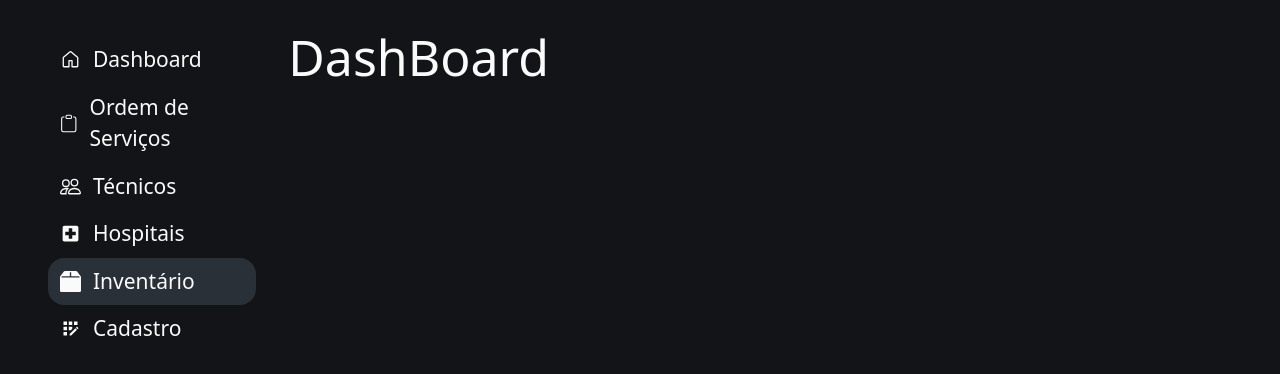
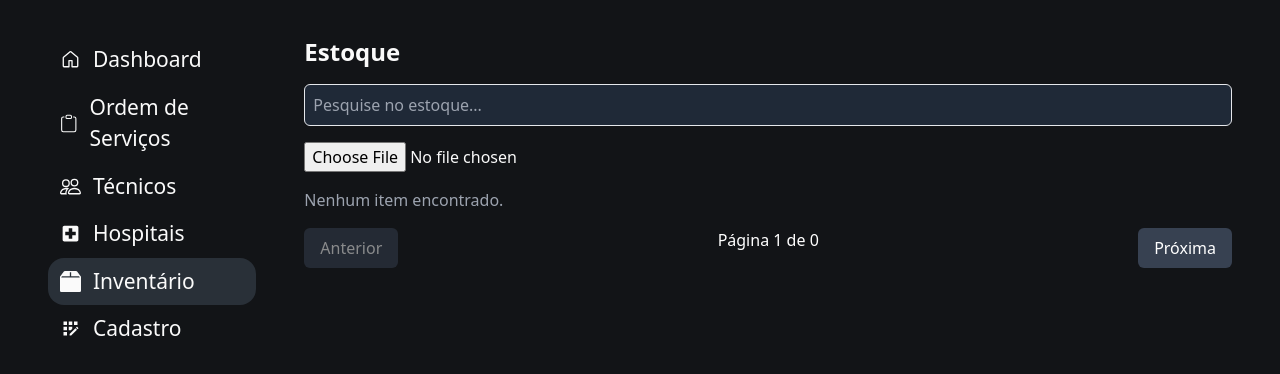
Before and after one commit to Lipao12/dashboard, a React (Vite) app: page / in a window 1280 px wide. Both pictures are taken after a click on the button "Inventário". Shown: the top 374 px of the page. Built offline with nearby package versions, Linux system fonts and the light colour scheme.

Commit message:
the func of stock, creating paging to show all the products (maybe do this on others)

```diff
--- a/src/App.tsx
+++ b/src/App.tsx
@@ -3,6 +3,7 @@ import { OSProvider } from "./context/OSContext";
 import { DashBoard } from "./pages";
 import { HospitalShower } from "./pages/hospital-page";
 import { OSshower } from "./pages/os-page";
+import { StockShower } from "./pages/prod-stock";
 import { RegisterIndex } from "./pages/register-page";
 import { TechnicianShower } from "./pages/technician-page";
 import { SideBar } from "./sidebar";
@@ -24,6 +25,8 @@ export function App() {
         return <TechnicianShower />;
       case "hospital":
         return <HospitalShower />;
+      case "inventary":
+        return <StockShower />;
       case "register":
         return (
           <OSProvider>
--- /dev/null
+++ b/src/pages/prod-stock/components/table.tsx
@@ -0,0 +1,55 @@
+import React from "react";
+
+interface TableProps {
+  items: any[];
+}
+
+export const Table: React.FC<TableProps> = ({ items }) => {
+  const columnsToRemove = [
+    "Part Number",
+    "Categoria",
+    "Sub categoria",
+    "Localização",
+    "Status",
+    "IPI",
+    "Valor Venda R$",
+    "Valor Total Venda R$",
+  ];
+
+  // Função que filtra as colunas removidas
+  const filterColumns = (data: any) => {
+    return Object.keys(data).filter((key) => !columnsToRemove.includes(key));
+  };
+
+  return (
+    <div className="overflow-x-auto border border-gray-600 rounded-xl">
+      <table className="min-w-full table-auto bg-[#1C2126] text-gray-300 shadow-md">
+        <thead>
+          <tr>
+            {/* Renderiza cabeçalhos, exceto as colunas removidas */}
+            {filterColumns(items[0]).map((key) => (
+              <th key={key} className="p-4 text-left">
+                {key}
+              </th>
+            ))}
+          </tr>
+        </thead>
+        <tbody>
+          {items.map((item, index) => (
+            <tr
+              key={index}
+              className="border-b border-gray-600 hover:bg-gray-700"
+            >
+              {/* Renderiza os valores, exceto as colunas removidas */}
+              {filterColumns(item).map((key) => (
+                <td key={key} className="p-4">
+                  {item[key]}
+                </td>
+              ))}
+            </tr>
+          ))}
+        </tbody>
+      </table>
+    </div>
+  );
+};
--- /dev/null
+++ b/src/pages/prod-stock/index.tsx
@@ -0,0 +1,120 @@
+import { ChangeEvent, useEffect, useState } from "react";
+import * as XLSX from "xlsx";
+import { Table } from "./components/table";
+
+export const StockShower = () => {
+  const [data, setData] = useState<any[]>([]); // Armazena os dados do XLS
+  const [searchTerm, setSearchTerm] = useState<string>("");
+  const [debouncedSearchTerm, setDebouncedSearchTerm] =
+    useState<string>(searchTerm);
+
+  // Estados para controlar a paginação
+  const [currentPage, setCurrentPage] = useState(1);
+  const itemsPerPage = 10; // Número de itens por página
+
+  useEffect(() => {
+    const handler = setTimeout(() => {
+      setDebouncedSearchTerm(searchTerm);
+    }, 300);
+
+    return () => {
+      clearTimeout(handler);
+    };
+  }, [searchTerm]);
+
+  // Função para carregar o arquivo XLS
+  const handleFileUpload = (e: ChangeEvent<HTMLInputElement>) => {
+    const file = e.target.files?.[0];
+    if (file) {
+      const reader = new FileReader();
+      reader.onload = (event) => {
+        const data = new Uint8Array(event.target?.result as ArrayBuffer);
+        const workbook = XLSX.read(data, { type: "array" });
+        const sheetName = workbook.SheetNames[0];
+        const sheet = workbook.Sheets[sheetName];
+        const jsonData = XLSX.utils.sheet_to_json(sheet);
+        setData(jsonData as any[]);
+      };
+      reader.readAsArrayBuffer(file);
+    }
+  };
+
+  // Filtragem dos itens
+  const filteredData = data.filter((item) => {
+    if (debouncedSearchTerm === "") return true;
+    return Object.values(item).some((val) =>
+      String(val).toLowerCase().includes(debouncedSearchTerm.toLowerCase())
+    );
+  });
+
+  // Paginação
+  const indexOfLastItem = currentPage * itemsPerPage;
+  const indexOfFirstItem = indexOfLastItem - itemsPerPage;
+  const currentItems = filteredData.slice(indexOfFirstItem, indexOfLastItem);
+
+  const totalPages = Math.ceil(filteredData.length / itemsPerPage);
+
+  // Handlers para navegação da página
+  const nextPage = () => {
+    if (currentPage < totalPages) setCurrentPage((prev) => prev + 1);
+  };
+
+  const prevPage = () => {
+    if (currentPage > 1) setCurrentPage((prev) => prev - 1);
+  };
+
+  return (
+    <div className="p-4">
+      <h1 className="text-2xl font-bold mb-4">Estoque</h1>
+
+      {/* Campo de busca */}
+      <input
+        type="text"
+        placeholder="Pesquise no estoque..."
+        aria-label="Pesquisar estoque"
+        className="w-full mb-4 p-2 border rounded-md bg-gray-800 text-white"
+        value={searchTerm}
+        onChange={(e) => setSearchTerm(e.target.value)}
+      />
+
+      {/* Upload do arquivo XLS */}
+      <label>
+        {""}
+        <input
+          type="file"
+          accept=".xlsx, .xls"
+          onChange={handleFileUpload}
+          className="mb-4"
+        />
+      </label>
+
+      {/* Tabela de resultados */}
+      {currentItems.length === 0 ? (
+        <p className="text-gray-400">Nenhum item encontrado.</p>
+      ) : (
+        <Table items={currentItems} />
+      )}
+
+      {/* Botões de paginação */}
+      <div className="flex justify-between mt-4">
+        <button
+          onClick={prevPage}
+          disabled={currentPage === 1}
+          className="px-4 py-2 bg-gray-700 text-white rounded-md disabled:opacity-50"
+        >
+          Anterior
+        </button>
+        <span className="text-white">
+          Página {currentPage} de {totalPages}
+        </span>
+        <button
+          onClick={nextPage}
+          disabled={currentPage === totalPages}
+          className="px-4 py-2 bg-gray-700 text-white rounded-md disabled:opacity-50"
+        >
+          Próxima
+        </button>
+      </div>
+    </div>
+  );
+};
--- a/src/pages/register-page/index.tsx
+++ b/src/pages/register-page/index.tsx
@@ -20,8 +20,8 @@ export const RegisterIndex = () => {
   };
 
   return (
-    <div className="flex flex-col p-6">
-      <h1 className="text-3xl font-bold mb-4">Cadastro</h1>
+    <div className="flex flex-col p-4">
+      <h1 className="text-2xl font-bold mb-4">Cadastro</h1>
 
       <div className="mb-6">
         <ul className="space-y-2">
```
